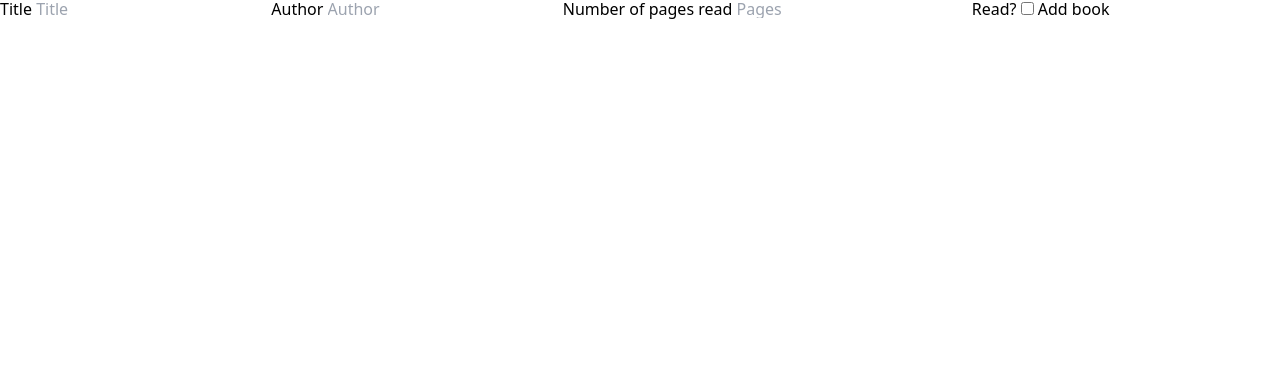
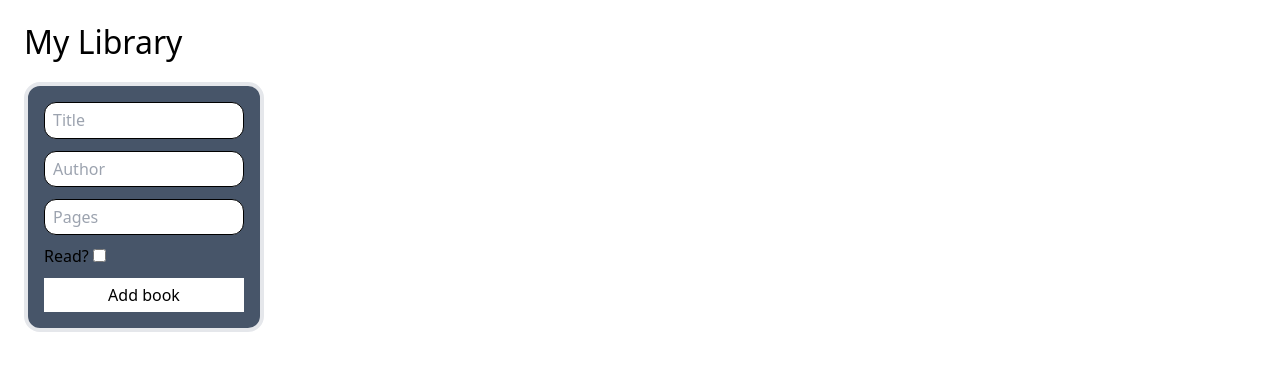
Before and after one commit to allennguyen01-Odin-Projects/library, a website: page index.html in a window 1280 px wide. Drawn offline with nearby package versions, Linux system fonts and the light colour scheme.

Commit message:
Add styling to form

```diff
--- a/index.html
+++ b/index.html
@@ -4,26 +4,51 @@
     <meta charset="UTF-8" />
     <meta http-equiv="X-UA-Compatible" content="IE=edge" />
     <meta name="viewport" content="width=device-width, initial-scale=1.0" />
-    <title>📔 Library</title>
+    <link rel="shortcut icon" href="images/book.png" type="image/x-icon" />
+    <title>My Library</title>
     <link rel="stylesheet" href="output.css" />
     <link rel="stylesheet" href="node_modules/normalize.css/normalize.css" />
   </head>
-  <body>
-    <div>
-      <label for="title">Title</label>
-      <input type="text" id="title" placeholder="Title" />
+  <body class="m-6">
+    <h1 class="">My Library</h1>
 
-      <label for="author">Author</label>
-      <input type="text" id="author" placeholder="Author" />
+    <form action="" method="get">
+      <div
+        class="flex w-60 flex-col gap-3 rounded-2xl border-4 bg-slate-600 p-4"
+      >
+        <input
+          type="text"
+          id="title"
+          placeholder="Title"
+          class="rounded-xl border border-solid border-black p-2"
+          required
+        />
+        <input
+          type="text"
+          id="author"
+          placeholder="Author"
+          class="rounded-xl border border-solid border-black p-2"
+          required
+        />
 
-      <label for="num-pages">Number of pages read</label>
-      <input type="number" id="num-pages" placeholder="Pages" />
+        <input
+          type="number"
+          id="num-pages"
+          placeholder="Pages"
+          class="rounded-xl border border-solid border-black p-2"
+          required
+        />
 
-      <label for="have-read">Read?</label>
-      <input type="checkbox" id="have-read" />
+        <div class="items-start">
+          <label for="have-read">Read?</label>
+          <input type="checkbox" id="have-read" />
+        </div>
 
-      <button type="submit" id="add-book">Add book</button>
-    </div>
+        <button disabled type="submit" id="add-book" class="bg-white p-2">
+          Add book
+        </button>
+      </div>
+    </form>
 
     <script src="app.js" async defer></script>
   </body>
```
Also changed, not shown: .eslintrc.json, images/book.png (added), output.css.
